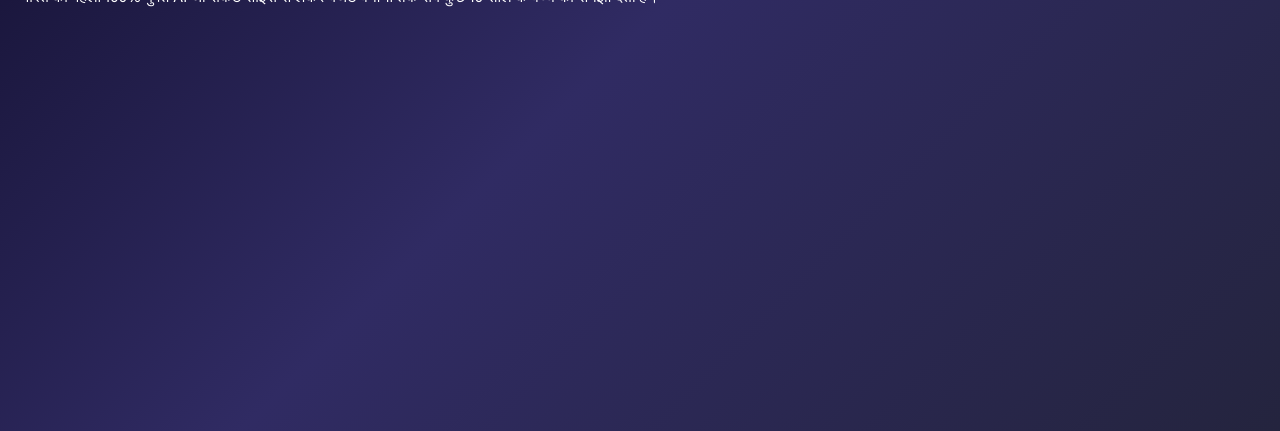
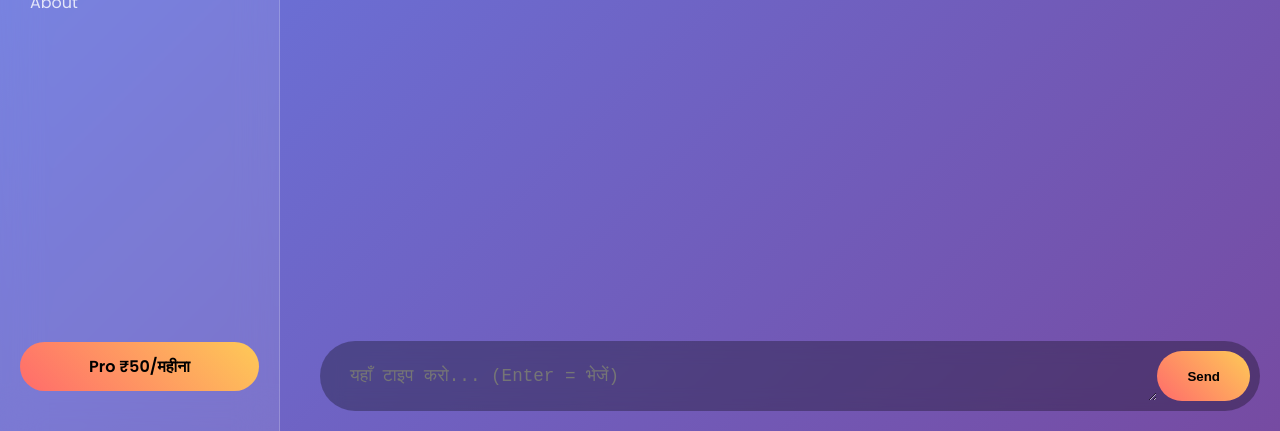
Before and after one commit to rakkizagureto-sketch/vidyapurtigpt, a plain HTML site: page index.html in a window 1280 px wide. Shown: the part 369-800 px from the top of the page. Drawn offline with Linux system fonts and the light colour scheme.

Commit message:
Update font and styling in style.css

```diff
--- a/style.css
+++ b/style.css
@@ -1,126 +1,95 @@
-@import url('https://fonts.googleapis.com/css2?family=Hind+Siliguri:wght@400;500;600;700&display=swap');
+@import url('https://fonts.googleapis.com/css2?family=Poppins:wght@300;400;500;600;700&display=swap');
 
-* { margin: 0; padding: 0; box-sizing: border-box; }
+* { margin:0; padding:0; box-sizing:border-box; }
 body {
-  font-family: 'Hind Siliguri', sans-serif;
-  background: linear-gradient(135deg, #0f0c29, #302b63, #24243e);
-  color: #fff;
+  font-family: 'Poppins', sans-serif;
+  background: linear-gradient(135deg, #667eea 0%, #764ba2 100%);
+  color: white;
   min-height: 100vh;
-  padding: 20px;
+  display: flex;
 }
 
-.container {
-  max-width: 900px;
-  margin: 0 auto;
-  background: rgba(255, 255, 255, 0.08);
-  border-radius: 20px;
-  backdrop-filter: blur(10px);
-  box-shadow: 0 10px 30px rgba(0,0,0,0.5);
-  overflow: hidden;
+.sidebar {
+  width: 280px;
+  background: rgba(255,255,255,0.1);
+  backdrop-filter: blur(20px);
+  border-right: 1px solid rgba(255,255,255,0.2);
+  display: flex;
+  flex-direction: column;
+  padding: 20px 0;
 }
 
-header {
-  text-align: center;
-  padding: 30px 20px;
-  background: linear-gradient(to right, #ff512f, #f09819);
-  border-bottom: 5px solid #fff;
+.logo { padding: 0 30px 40px; font-size: 1.8rem; font-weight: 700; }
+
+nav a {
+  padding: 15px 30px;
+  color: rgba(255,255,255,0.8);
+  text-decoration: none;
+  display: flex;
+  align-items: center;
+  transition: 0.3s;
+}
+nav a:hover, nav a.active { background: rgba(255,255,255,0.15); color: white; border-left: 4px solid #fff solid; }
+
+.user-section { margin-top: auto; padding: 20px; text-align: center; }
+.pro-btn {
+  display: block; margin: 15px auto 0; padding: 12px; background: linear-gradient(45deg,#ff6b6b,#feca57); color: black;
+  border-radius: 50px; text-decoration: none; font-weight: 600;
 }
 
-header h1 { font-size: 2.5rem; margin-bottom: 10px; }
-header h2 { font-size: 2rem; color: #fff; }
-header p { font-size: 1.2rem; opacity: 0.9; }
-
-#chat-container {
-  height: 65vh;
+.main {
+  flex: 1;
+  padding: 30px;
   overflow-y: auto;
-  padding: 20px;
 }
 
-#chat-messages {
+.page { display: none; }
+.page.active { display: block; animation: fade 0.5s fadeIn; }
+
+.chat-header h1 { font-size: 2.2rem; margin-bottom: 20px; }
+
+#messages {
+  height: calc(100vh - 250px);
+  overflow-y: auto;
   display: flex;
   flex-direction: column;
   gap: 15px;
+  padding: 10px 0;
 }
 
 .message {
-  max-width: 80%;
-  padding: 14px 18px;
+  max-width: 75%;
+  padding: 14px 20px;
   border-radius: 18px;
-  line-height: 1.5;
-  animation: fadeIn 0.4s;
-}
-
-.user-message {
-  align-self: flex-end;
-  background: #25d366;
-  border-bottom-right-radius: 4px;
-}
-
-.bot-message {
+  line-height: 1.6;
   align-self: flex-start;
   background: rgba(255,255,255,0.15);
-  border: 1px solid rgba(255,255,255,0.2);
-  border-bottom-left-radius: 4px;
+  backdrop-filter: blur(10px);
 }
+.message.user { align-self: flex-end; background: #4facfe; background: linear-gradient(45deg,#4facfe,#00f2fe); }
 
-.input-area {
+.input-box {
+  position: fixed;
+  bottom: 20px;
+  left: 320px;
+  right: 20px;
   display: flex;
-  padding: 20px;
   background: rgba(0,0,0,0.3);
-  gap: 10px;
+  border-radius: 50px;
+  padding: 10px;
+  backdrop-filter: blur(10px);
 }
-
-#user-input {
+#input {
   flex: 1;
-  padding: 15px;
+  background: transparent;
   border: none;
-  border-radius: 50px;
-  background: rgba(255,255,255,0.2);
   color: white;
   font-size: 1.1rem;
-  resize: none;
+  padding: 15px 20px;
+  outline: none;
 }
-
-#user-input::placeholder { color: #ddd; }
-
-#send-btn {
-  padding: 15px 30px;
-  background: #ff512f;
-  color: white;
-  border: none;
-  border-radius: 50px;
-  font-weight: bold;
-  cursor: pointer;
-  transition: 0.3s;
+#send {
+  padding: 0 30px;
+  background: linear-gradient(45deg,#ff6b6b,#feca57);
+  border: none; color: black; border-radius: 50px; cursor: pointer; font-weight: 600;
 }
-
-#send-btn:hover { background: #e6451f; transform: scale(1.05); }
-
-.pro-banner {
-  text-align: center;
-  padding: 15px;
-  background: linear-gradient(to right, #ffd89b, #19547b);
-}
-
-.pro-btn {
-  display: inline-block;
-  margin-top: 10px;
-  padding: 12px 30px;
-  background: #fff;
-  color: #000;
-  font-weight: bold;
-  border-radius: 50px;
-  text-decoration: none;
-  box-shadow: 0 5px 15px rgba(0,0,0,0.4);
-}
-
-@keyframes fadeIn {
-  from { opacity: 0; transform: translateY(10px); }
-  to { opacity: 1; transform: translateY(0); }
-}
-
-@media (max-width: 600px) {
-  header h1 { font-size: 1.8rem; }
-  header h2 { font-size: 1.5rem; }
-  #chat-container { height: 70vh; }
-}
```
